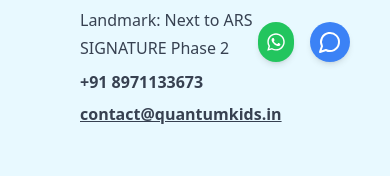
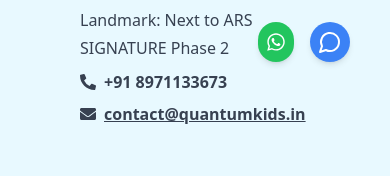
Before and after one commit to Mathoholic/quantum-frontend-repo, a Next.js app: page /gallery in a window 390 px wide. Shown: the part 742-918 px from the top of the page. Built offline with nearby package versions, Linux system fonts and the light colour scheme; no server answers.

Commit message:
Enhance footer with contact icons for phone and email

```diff
--- a/src/components/Footer.tsx
+++ b/src/components/Footer.tsx
@@ -1,5 +1,6 @@
 import React from "react";
 import Image from "next/image";
+import { FaPhoneAlt, FaEnvelope } from "react-icons/fa";
 
 const Footer: React.FC = () => {
   return (
@@ -23,11 +24,12 @@ const Footer: React.FC = () => {
             <br />
             Landmark: Next to ARS SIGNATURE Phase 2
           </p>
-          <p className="mt-2 text-base text-gray-700 font-semibold">
-            +91 8971133673
+          <p className="mt-2 text-base text-gray-700 font-semibold flex items-center">
+            <FaPhoneAlt className="mr-2" /> +91 8971133673
           </p>
-          <p className="mt-2 text-base text-gray-700 font-semibold">
-            <a href="https://mail.google.com/mail/?view=cm&fs=1&to=contact@quantumkids.in" className="block underline">
+          <p className="mt-2 text-base text-gray-700 font-semibold flex items-center">
+            <FaEnvelope className="mr-2" />
+            <a href="https://mail.google.com/mail/?view=cm&fs=1&to=contact@quantumkids.in" className="underline">
               contact@quantumkids.in
             </a>
           </p>
```
